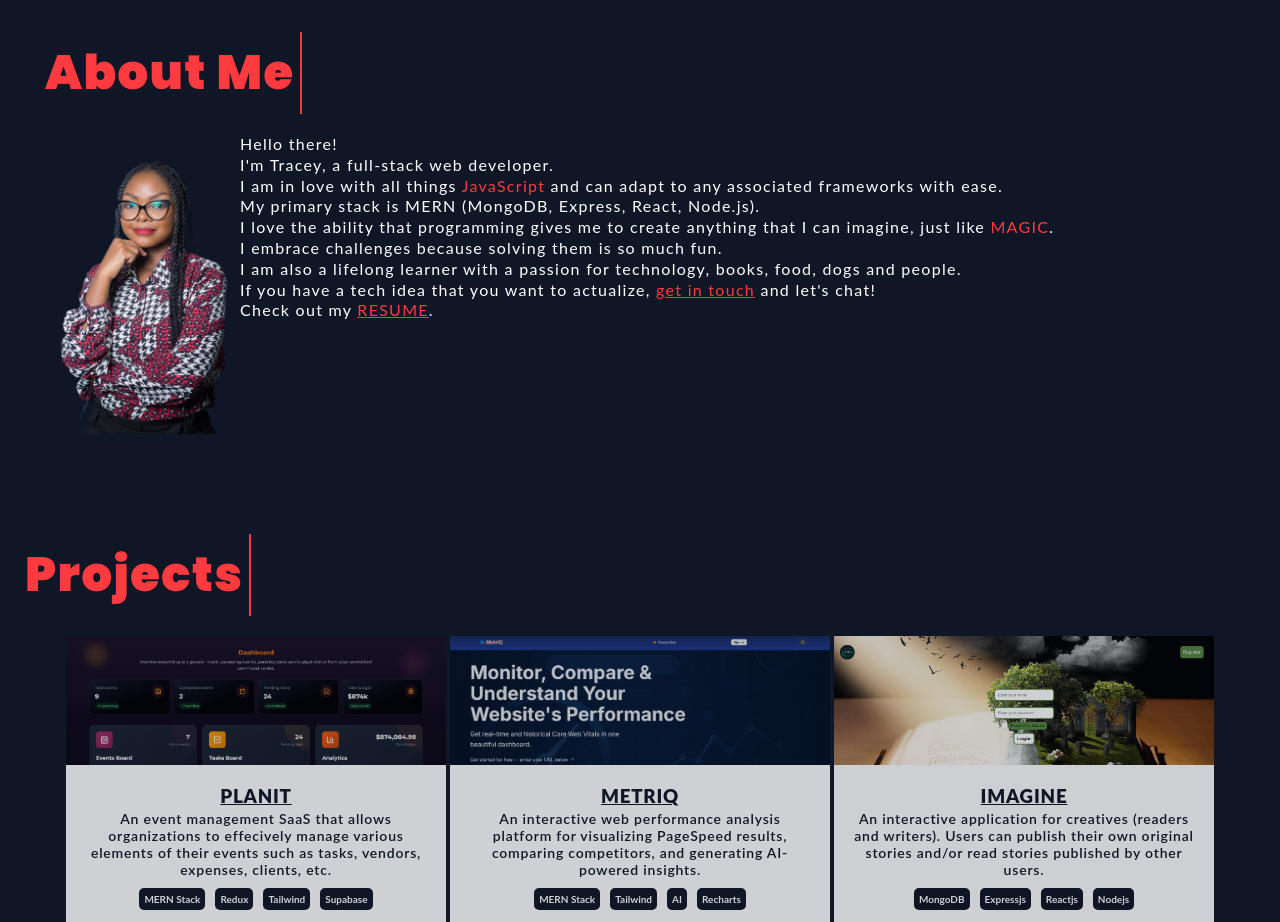
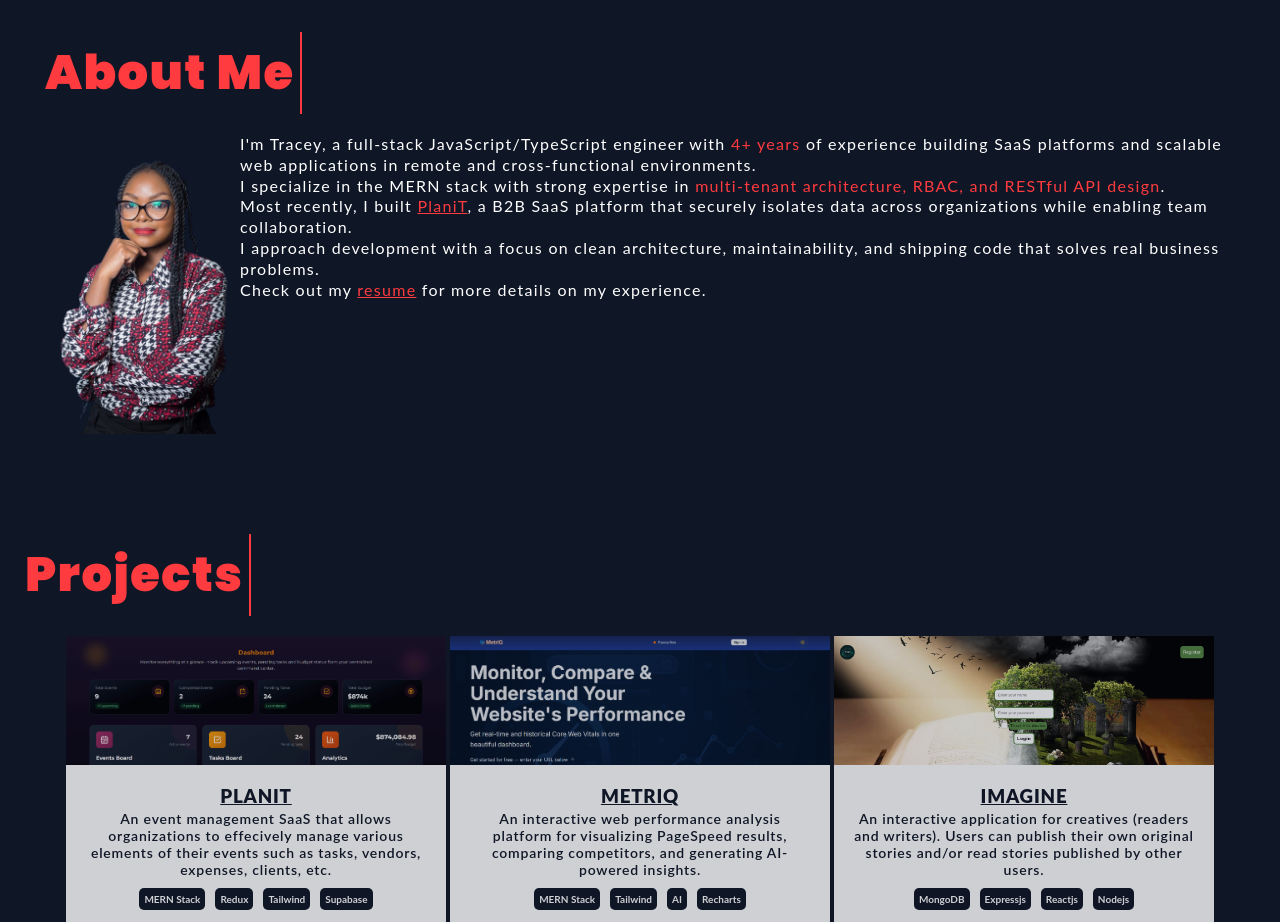
Before and after one commit to trace-kadenyi/portfolio_website, a React (Create React App) app: page / in a window 1280 px wide. Shown: the part 940-1862 px from the top of the page. Built offline with nearby package versions, Linux system fonts and the light colour scheme.

Commit message:
remove email

```diff
--- a/src/Components/About/About.tsx
+++ b/src/Components/About/About.tsx
@@ -38,23 +38,32 @@
             <div className="content_one_div">
               <img src={myPic} alt="my_pic" className="hero" />
               <p className="content_para">
-                Hello there! <br />
-                I'm Tracey, a full-stack web developer. <br />I am in love with
-                all things <span className="magic">JavaScript</span> and can
-                adapt to any associated frameworks with ease. <br />
-                My primary stack is MERN (MongoDB, Express, React, Node.js).
-                <br />I love the ability that programming gives me to create
-                anything that I can imagine, just like{" "}
-                <span className="magic">MAGIC</span>
-                . <br />
-                I embrace challenges because solving them is so much fun. <br />
-                I am also a lifelong learner with a passion for technology,
-                books, food, dogs and people. <br />
-                If you have a tech idea that you want to actualize,{" "}
-                <a href="mailto:treykadenyi@gmail.com" className="touch">
-                  get in touch
-                </a>{" "}
-                and let's chat! <br />
+                I'm Tracey, a full-stack JavaScript/TypeScript engineer with{" "}
+                <span className="magic">4+ years</span> of experience building
+                SaaS platforms and scalable web applications in remote and
+                cross-functional environments.
+                <br />I specialize in the MERN stack with strong expertise in{" "}
+                <span className="magic">
+                  multi-tenant architecture, RBAC, and RESTful API design
+                </span>
+                .
+                <br />
+                Most recently, I built{" "}
+                <a
+                  href="https://planit-hq.vercel.app/"
+                  target="_blank"
+                  className="touch"
+                  rel="noreferrer"
+                >
+                  PlaniT
+                </a>
+                , a B2B SaaS platform that securely isolates data across
+                organizations while enabling team collaboration.
+                <br />
+                I approach development with a focus on clean architecture,
+                maintainability, and shipping code that solves real business
+                problems.
+                <br />
                 Check out my{" "}
                 <a
                   href="https://docs.google.com/document/d/1bzoeJz-HpSqfjInOUQuz1AT2de0feeBd_JN4oA8CPNM/edit?usp=sharing"
@@ -62,9 +71,9 @@
                   className="touch"
                   rel="noreferrer"
                 >
-                  RESUME
-                </a>
-                .
+                  resume
+                </a>{" "}
+                for more details on my experience.
               </p>
             </div>
           </div>
```
